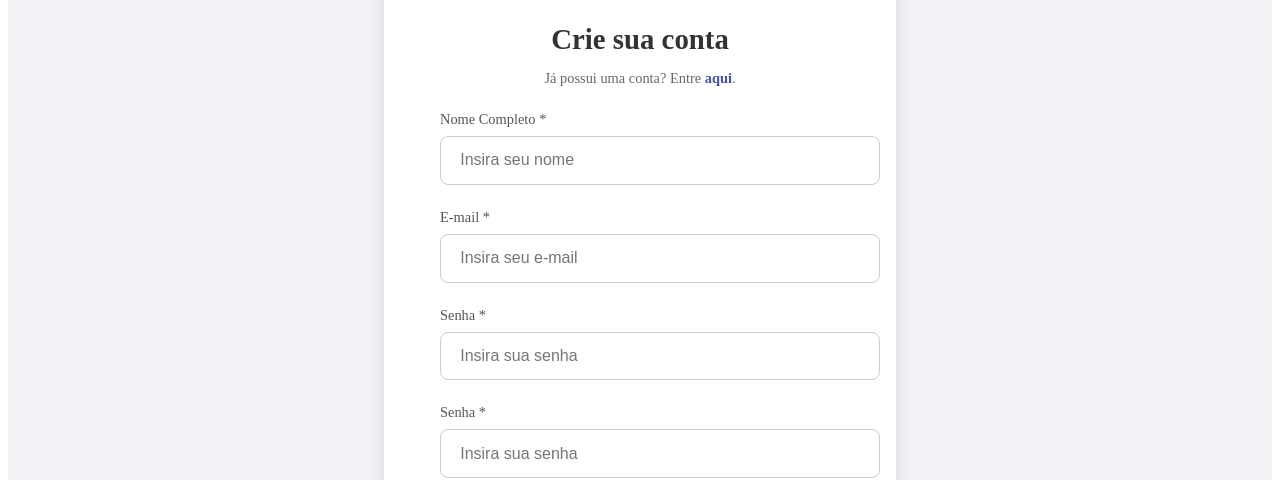
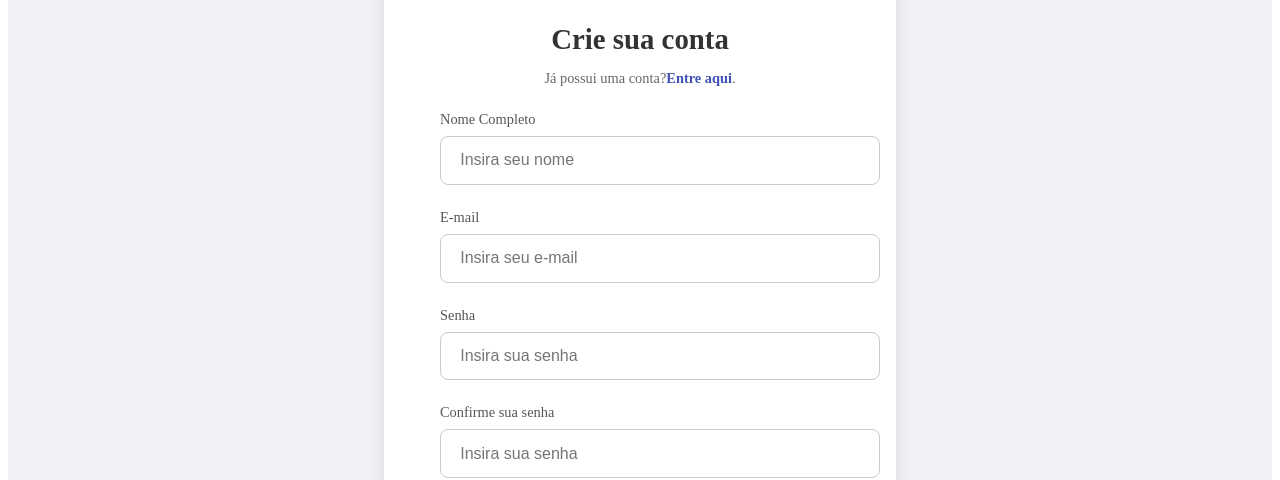
Before and after one commit to Projeto-EcoFin/EcoFin, a React (Vite) app: page /cadastro in a window 1280 px wide. Shown: the part 136-616 px from the top of the page. Built offline with nearby package versions, Linux system fonts and the light colour scheme.

Commit message:
ajustes na tela de cadastro

```diff
--- a/src/view/RegisterPage.jsx
+++ b/src/view/RegisterPage.jsx
@@ -15,26 +15,26 @@ const RegisterPage = () => {
                       </header>
       <div className="register-box">
         <h2>Crie sua conta</h2>
-        <p>Já possui uma conta? Entre <a href="#">aqui</a>.</p>
+        <p>Já possui uma conta?<a href="#">Entre aqui</a>.</p>
 
         <form>
           <div className="input-group">
-            <label htmlFor="fullName">Nome Completo *</label>
+            <label htmlFor="fullName">Nome Completo </label>
             <input type="text" id="fullName" placeholder="Insira seu nome" />
           </div>
 
           <div className="input-group">
-            <label htmlFor="email">E-mail *</label>
+            <label htmlFor="email">E-mail </label>
             <input type="email" id="email" placeholder="Insira seu e-mail" />
           </div>
 
           <div className="input-group">
-            <label htmlFor="password">Senha *</label>
+            <label htmlFor="password">Senha </label>
             <input type="password" id="password" placeholder="Insira sua senha" />
           </div>
 
           <div className="input-group">
-            <label htmlFor="confirmPassword">Senha *</label>
+            <label htmlFor="confirmPassword">Confirme sua senha </label>
             <input type="password" id="confirmPassword" placeholder="Insira sua senha" />
           </div>
 
@@ -47,7 +47,6 @@ const RegisterPage = () => {
             Acessar Conta
           </button>
         </form>
-
       </div>
     </div>
   );
```
